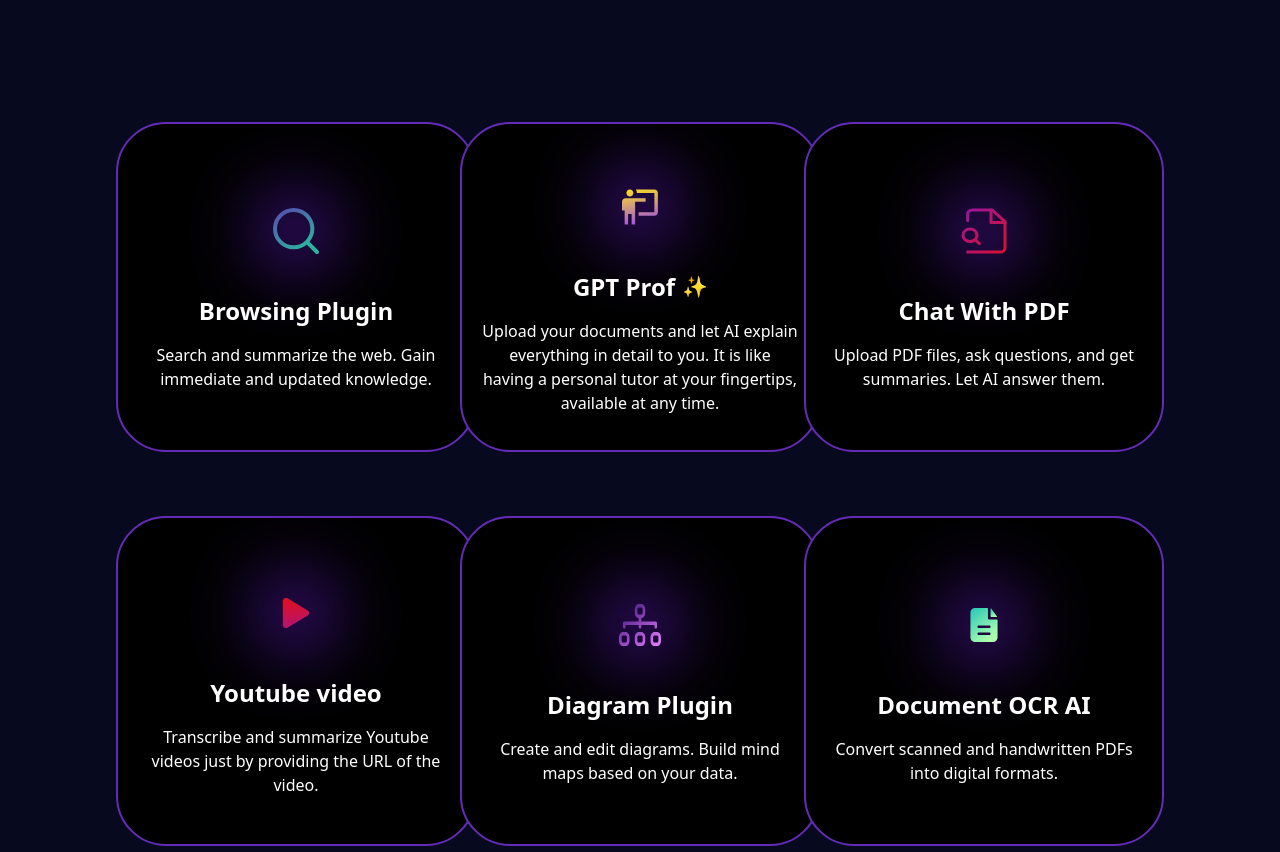
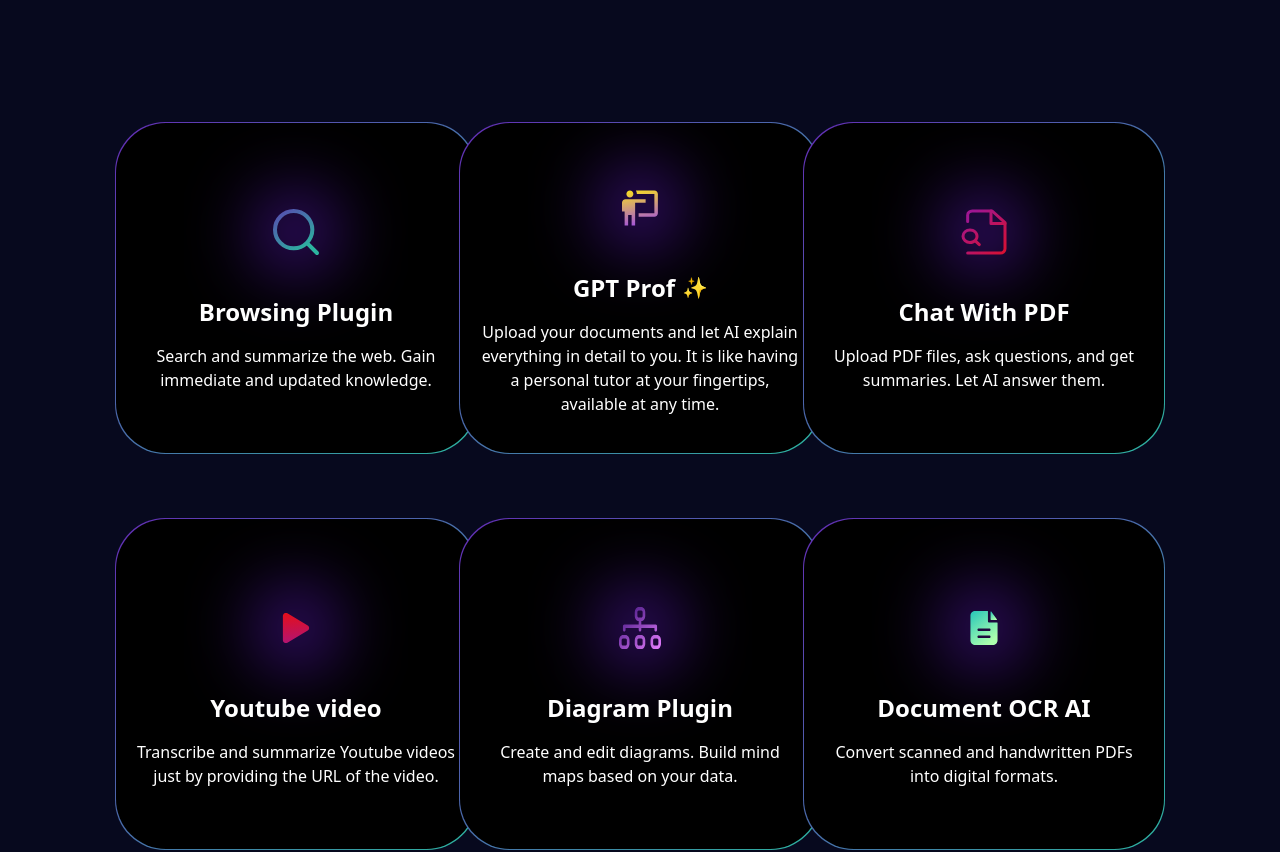
Before and after one commit to shahzaibimran7/GPT-GUIDER, a React (Create React App) app: page / in a window 1280 px wide. Shown: the part 880-1732 px from the top of the page. Built offline with nearby package versions, Linux system fonts and the light colour scheme.

Commit message:
blue border

```diff
--- a/src/components/Card.jsx
+++ b/src/components/Card.jsx
@@ -2,18 +2,9 @@
 import Sparkles from "../Assets/noto_sparkles.svg";
 const Card = (props) => {
   return (
-    <div className="w-[360px] custom-border h-[330px] text-white bg-black rounded-[3.125rem] flex flex-col justify-center items-center overflow-hidden">
-      <img
-        src={props.icon}
-        alt="Icon"
-        // style={{
-        //   maxHeight: "100%",
-        //   maxWidth: "100%",
-        //   margin: "0",
-        //   padding: "0",
-        // }}
-        className="-mt-16"
-      />
+    <div className="w-[362px] h-[332px] bg-Blue-gradient rounded-[3.125rem] flex flex-wrap items-center justify-center">
+      <div className="w-[360px] h-[330px] text-white bg-black flex flex-col justify-center items-center overflow-hidden rounded-[3.125rem]">
+        <img src={props.icon} alt="Icon" className="-mt-16" />
         <div className="text-center -mt-16">
           <div className="leading-8 text-white py-[1rem] text-2xl font-poppins font-bold">
             {props.isProf ? (
@@ -29,6 +20,7 @@
           </div>
         </div>
       </div>
+    </div>
   );
 };
 
--- a/tailwind.config.js
+++ b/tailwind.config.js
@@ -6,6 +6,7 @@
       backgroundImage: {
         "Green-gradient":
           "linear-gradient(137deg, #00B6BD 5.28%, #ACFFAD 95.01%)",
+        "Blue-gradient": "linear-gradient(to bottom right, #642cb6, #2cb49f)",
       },
     },
   },
```
Lines whose indentation alone changed are shown as unchanged.
